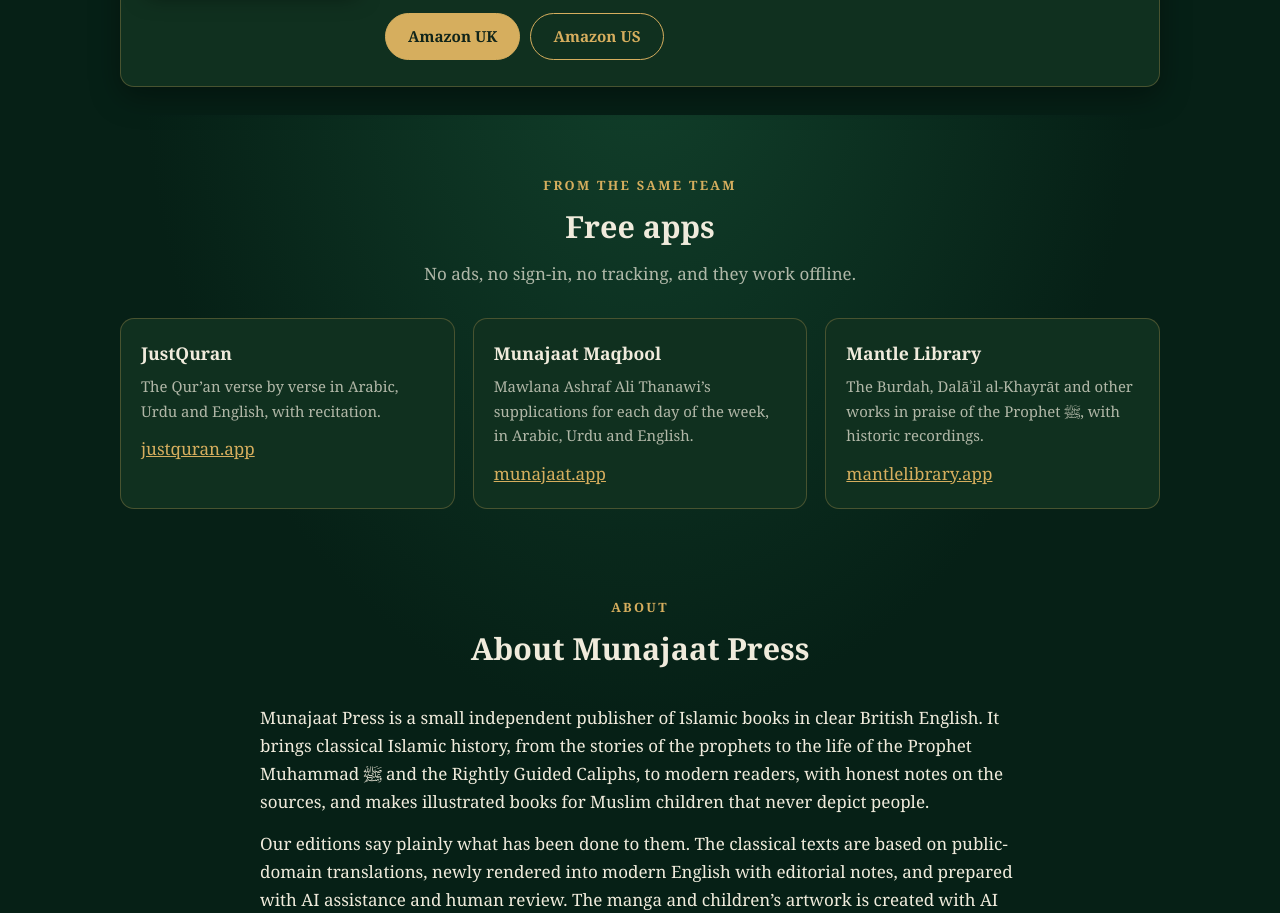
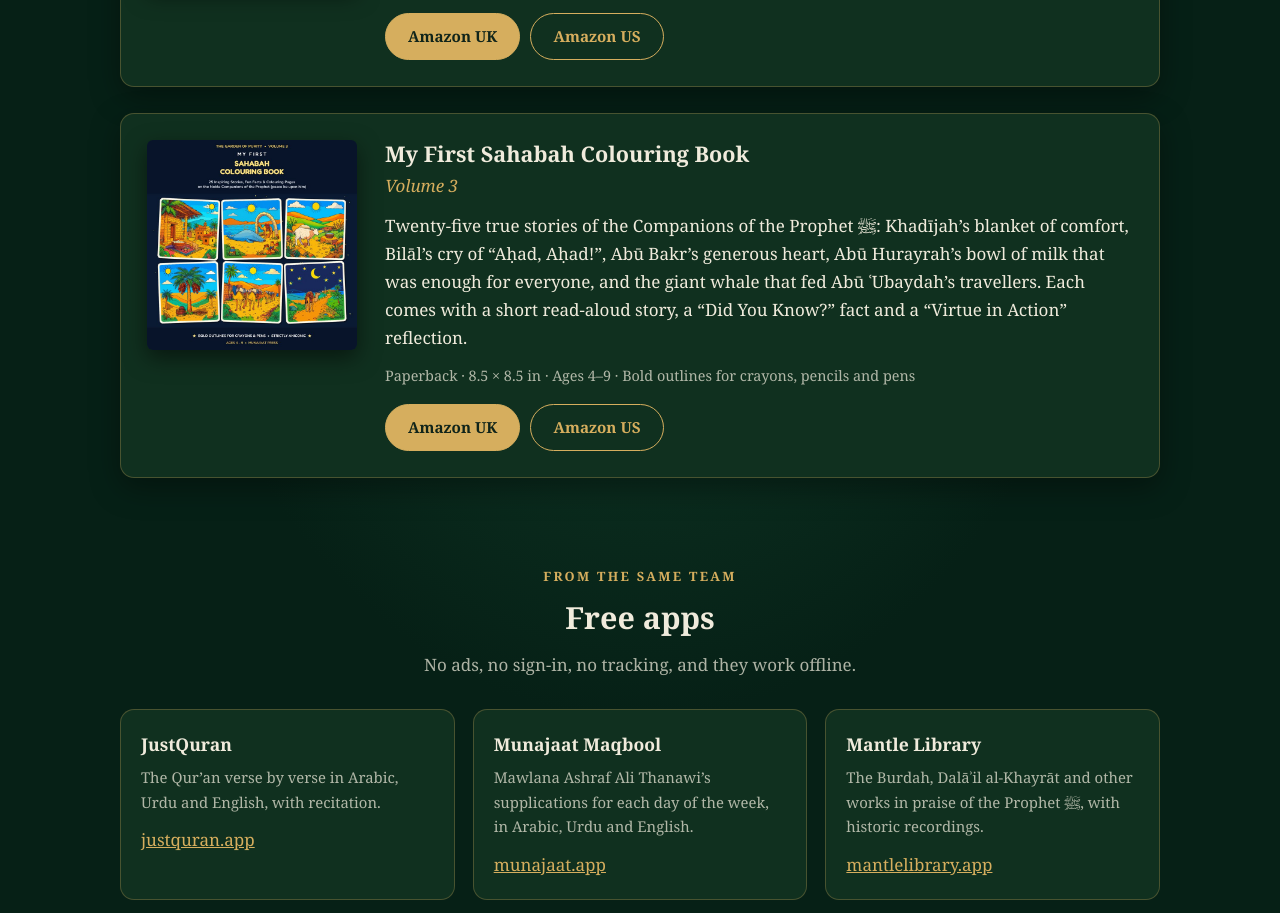
Before and after one commit to awaism257/munajaat-press, a plain HTML site: page index.html in a window 1280 px wide. Shown: the part 5485-6398 px from the top of the page. Drawn offline with Linux system fonts and the light colour scheme.

Commit message:
Add My First Sahabah Colouring Book (Volume 3)
Co-Authored-By: Claude Opus 5.5 <noreply@anthropic.com>

```diff
--- a/index.html
+++ b/index.html
@@ -236,6 +236,20 @@
               </div>
             </div>
           </article>
+
+          <article class="book" id="my-first-sahabah-colouring-book">
+            <div class="cover"><img src="images/books/my-first-sahabah-colouring-book.jpg" width="700" height="700" loading="lazy" alt="Cover of My First Sahabah Colouring Book"></div>
+            <div>
+              <h3>My First Sahabah Colouring Book</h3>
+              <div class="sub">Volume 3</div>
+              <p>Twenty-five true stories of the Companions of the Prophet ﷺ: Khadījah’s blanket of comfort, Bilāl’s cry of “Aḥad, Aḥad!”, Abū Bakr’s generous heart, Abū Hurayrah’s bowl of milk that was enough for everyone, and the giant whale that fed Abū ʿUbaydah’s travellers. Each comes with a short read-aloud story, a “Did You Know?” fact and a “Virtue in Action” reflection.</p>
+              <div class="meta">Paperback · 8.5 × 8.5 in · Ages 4–9 · Bold outlines for crayons, pencils and pens</div>
+              <div class="btn-row">
+                <a class="btn" href="https://www.amazon.co.uk/dp/B0HRX5NDPD" rel="noopener">Amazon UK</a>
+                <a class="btn ghost" href="https://www.amazon.com/dp/B0HRX5NDPD" rel="noopener">Amazon US</a>
+              </div>
+            </div>
+          </article>
         </div>
       </div>
     </section>
```
Also changed, not shown: images/books/my-first-sahabah-colouring-book.jpg (added).
